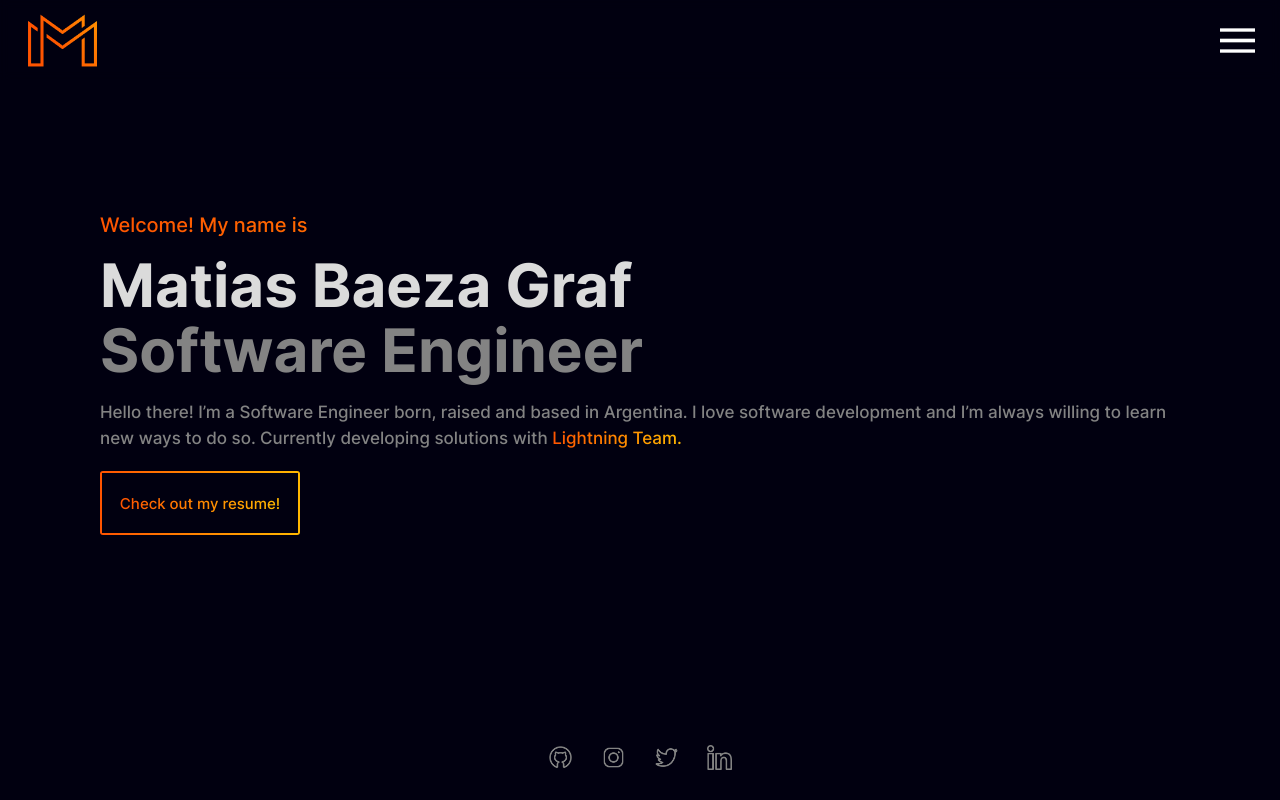
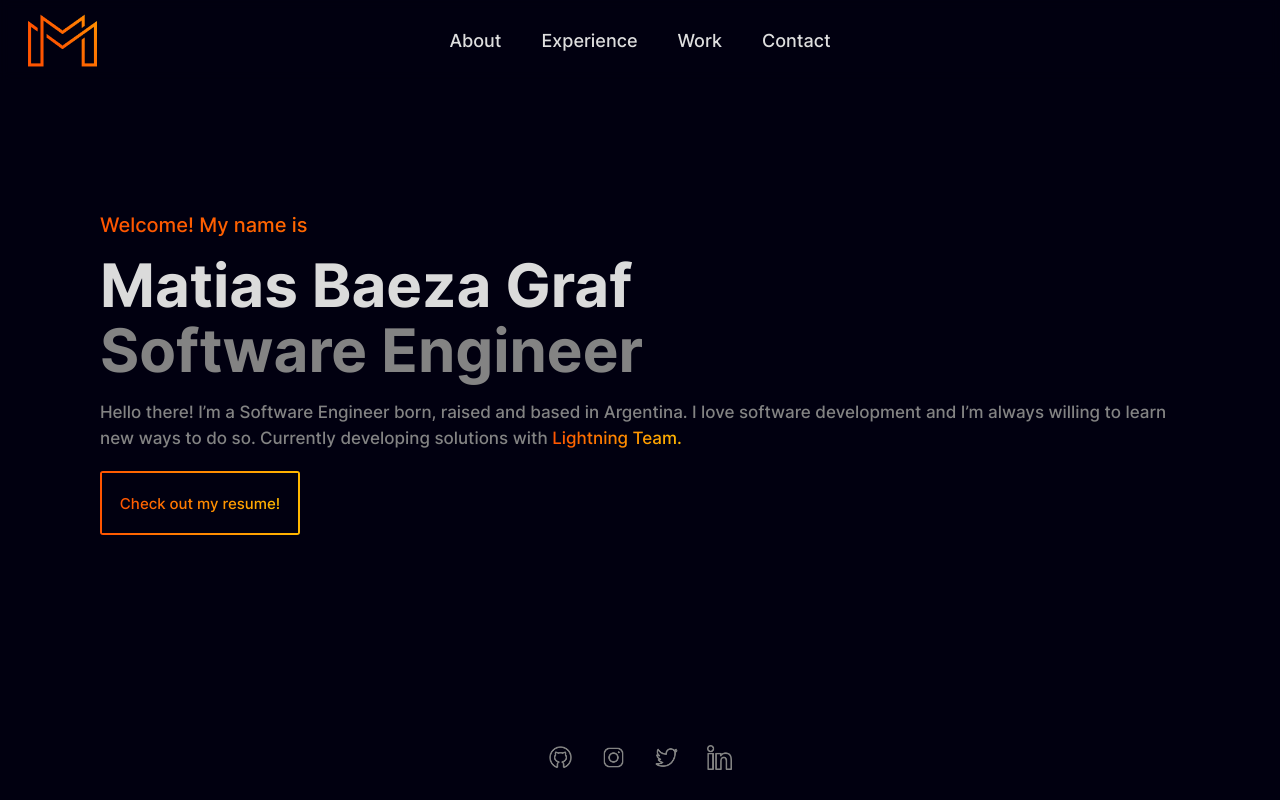
Before and after one commit to MatiasBaezaGraf/personal-site-v2, a Next.js app: page / in a window 1280 px wide. Shown: the top 800 px of the page. Built offline with nearby package versions, Linux system fonts and the light colour scheme; no server answers; the database is empty.

Commit message:
Added Laptop and Desktop navbar compatibility

```diff
--- a/components/Navbar.tsx
+++ b/components/Navbar.tsx
@@ -40,18 +40,48 @@ const Navbar = () => {
 	return (
 		<>
 			<nav
-				className={`transform duration-[500ms] flex flex-row px-[25px] items-center justify-between w-full h-[80px] fixed  z-20 bg-transparent backdrop-blur-sm ${
+				className={`transform duration-[500ms] flex flex-row px-[25px] items-center w-full h-[80px] fixed  z-20 bg-transparent backdrop-blur-sm ${
 					scrollDirection == "down" ? "-top-[100px]" : "top-0"
-				}`}
+				}
+					justify-between
+
+				`}
 			>
 				<Image
 					src="/icons/Logo.png"
 					alt="Logo"
 					width={75}
 					height={75}
-					className="object-contain h-[75px] w-[75px]"
+					className="left-0 object-contain h-[75px] w-[75px]"
 				/>
-				<button onClick={toggleSidebar}>
+				<div
+					className="
+					hidden
+					laptop:flex flex-row"
+				>
+					<a className="px-[20px]" href="#about">
+						<h1 className="font-primary-medium text-[18px] text-[#DEDEDE] ">
+							About
+						</h1>
+					</a>
+					<a className="px-[20px]" href="#experience">
+						<h1 className="font-primary-medium text-[18px] text-[#DEDEDE] ">
+							Experience
+						</h1>
+					</a>
+					<a className="px-[20px]" href="#work">
+						<h1 className="font-primary-medium text-[18px] text-[#DEDEDE] ">
+							Work
+						</h1>
+					</a>
+					<a className="px-[20px]" href="#contact">
+						<h1 className="font-primary-medium text-[18px] text-[#DEDEDE] ">
+							Contact
+						</h1>
+					</a>
+				</div>
+				<div className="hidden laptop:block h-[75px] w-[75px]" />
+				<button className="laptop:hidden" onClick={toggleSidebar}>
 					<Image
 						src="/icons/Menu.png"
 						alt="Logo"
--- a/components/Sidebar.tsx
+++ b/components/Sidebar.tsx
@@ -9,7 +9,7 @@ const Sidebar = (props: { open: boolean; onClose: () => void }) => {
 	return (
 		<>
 			<div
-				className={`transform duration-[800ms] right-0 fixed h-screen bg-[#04021b] z-20 ${
+				className={`laptop:hidden transform duration-[800ms] right-0 fixed h-screen bg-[#04021b] z-20 ${
 					props.open ? "translate-x-0" : "translate-x-[700px]"
 				}  w-2/3 tablet:w-1/3`}
 			>
```
